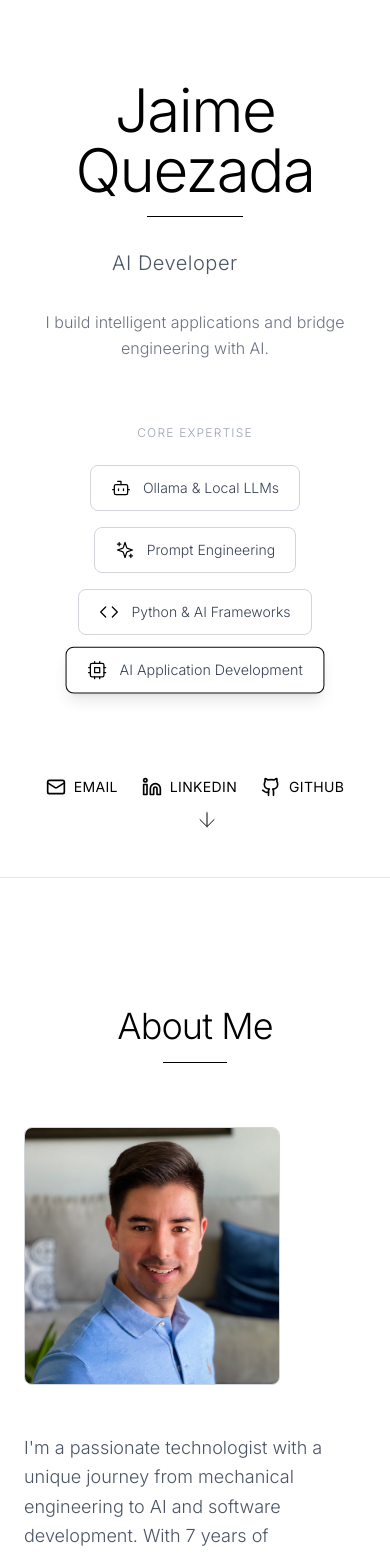
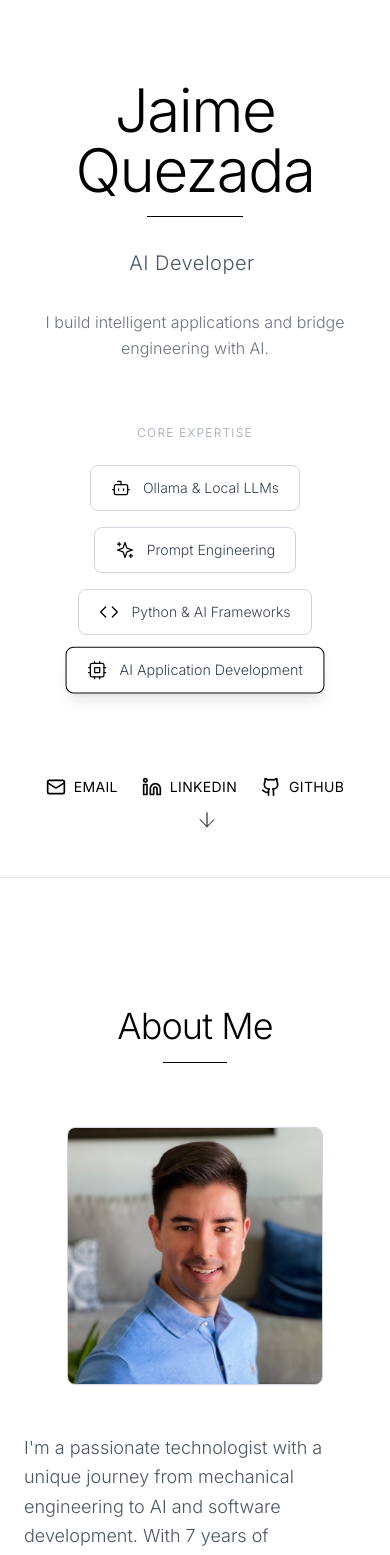
Before and after one commit to JaimeQuezadaJr/portfolio, a React (Vite) app: page / in a window 390 px wide. Shown: the top 1555 px of the page. Built offline with nearby package versions, Linux system fonts and the light colour scheme.

Commit message:
fixed mobile view

```diff
--- a/src/components/About.jsx
+++ b/src/components/About.jsx
@@ -18,7 +18,7 @@ const About = () => {
 
           <div className="flex flex-col md:flex-row gap-12 items-start">
             {/* Profile Image */}
-            <div className={`flex-shrink-0 ${isVisible ? 'animate-slideInLeft' : 'opacity-0'}`}>
+            <div className={`flex-shrink-0 mx-auto md:mx-0 ${isVisible ? 'animate-slideInLeft' : 'opacity-0'}`}>
               <div className="w-64 overflow-hidden border border-gray-300 rounded-lg hover:border-black transition-all duration-500 hover:scale-105 hover:shadow-2xl">
                 <img
                   src="./profile.jpeg"
--- a/src/components/Header.jsx
+++ b/src/components/Header.jsx
@@ -56,7 +56,7 @@ const Header = () => {
           </div>
 
           <h2 className="text-xl md:text-2xl text-gray-600 font-light tracking-wide animate-fadeIn delay-300" style={{ animationDuration: '1.2s' }}>
-            AI <span className="inline-block min-w-[140px] text-left">{text}<span className="border-r-2 border-gray-600 cursor-blink ml-1"></span></span>
+            AI <span className="inline-block min-w-[10px] text-center md:text-left">{text}<span className="border-r-2 border-gray-600 cursor-blink ml-1"></span></span>
           </h2>
 
           <p className="text-base md:text-lg text-gray-500 max-w-2xl mx-auto leading-relaxed font-light animate-fadeIn delay-500" style={{ animationDuration: '1.2s' }}>
```
